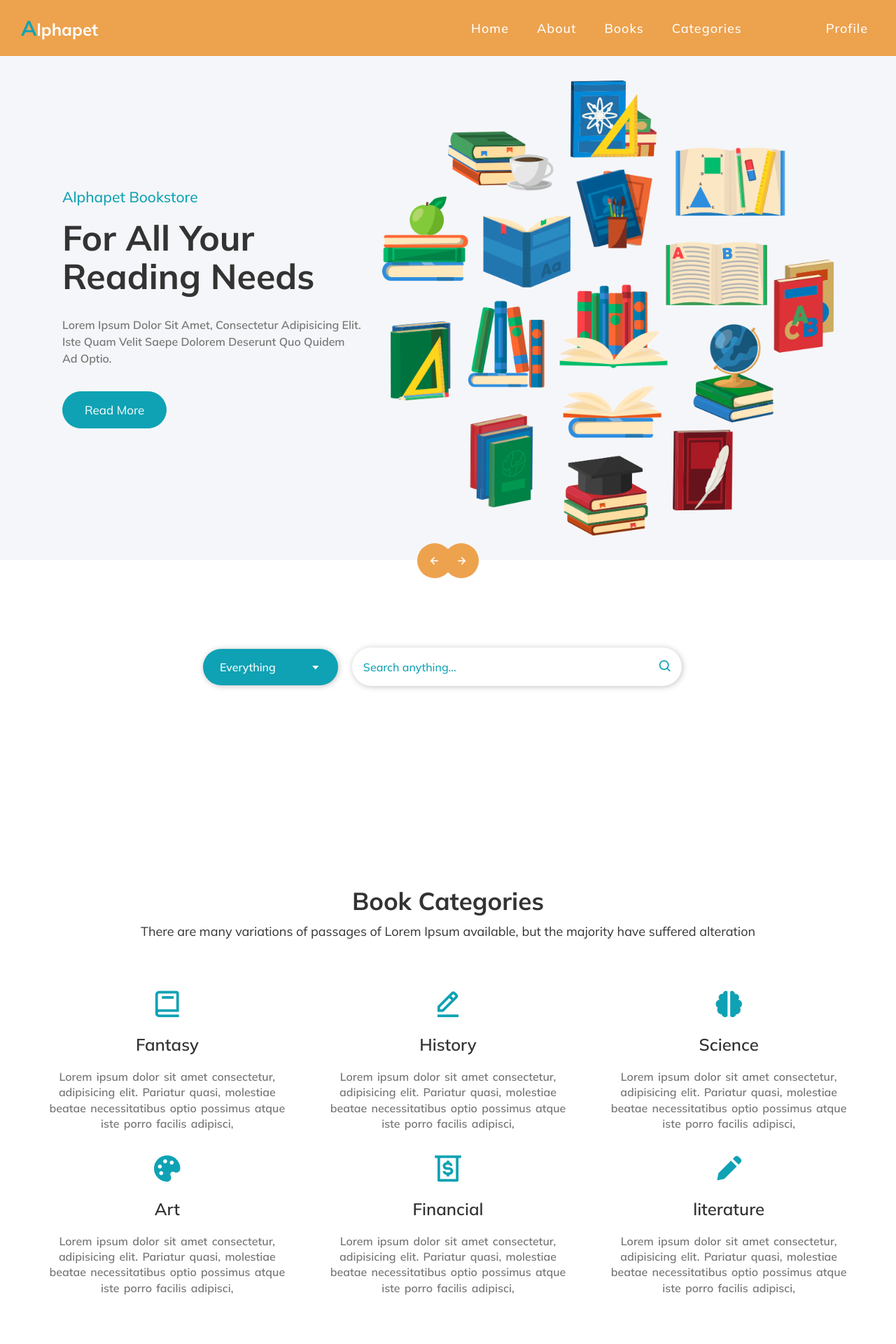
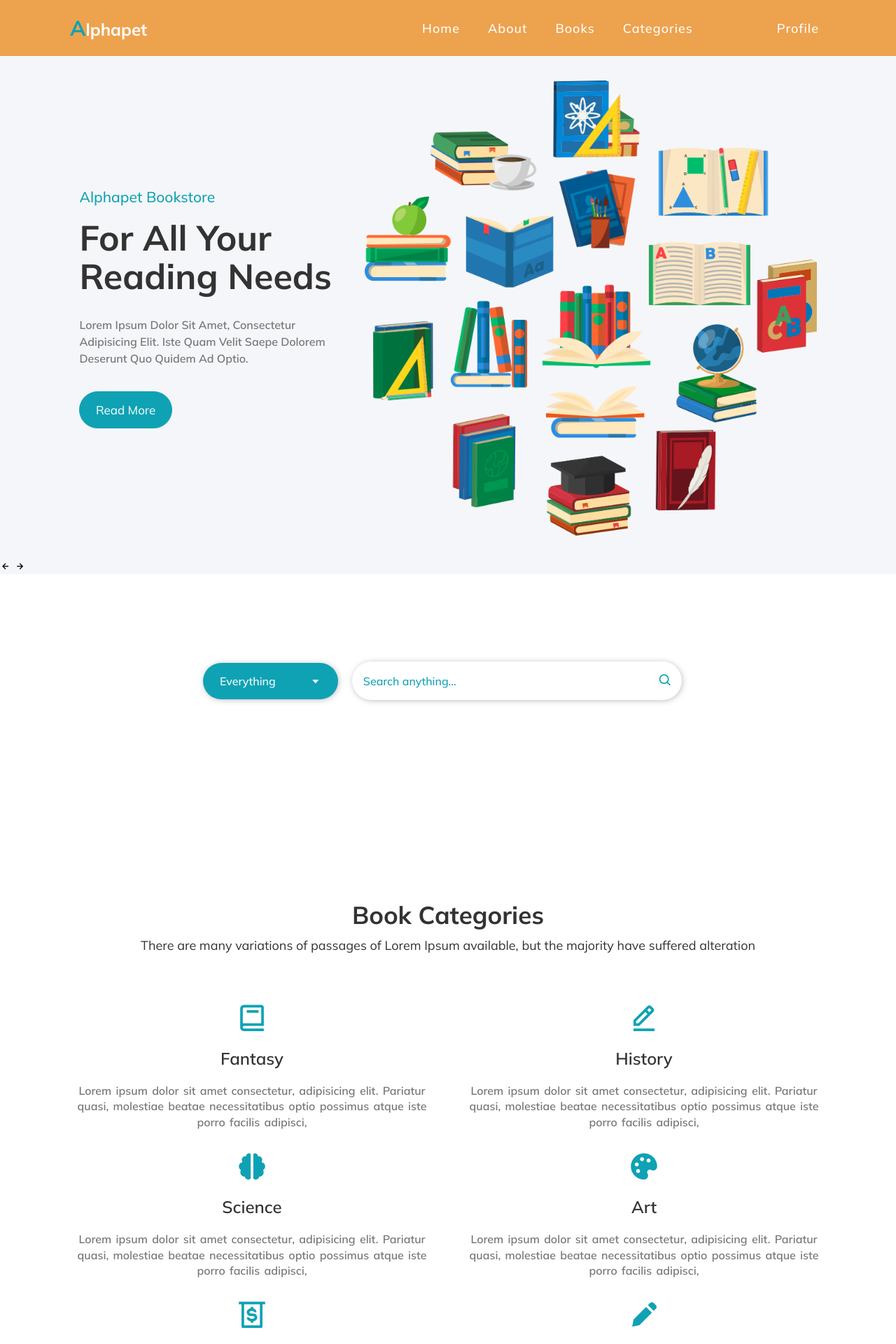
Before and after one commit to nourshaaban1/Web-Project, a Django app: page / in a window 1280 px wide. Shown: the top 1920 px of the page at 70% size. Run offline with Django 5.2, Linux system fonts and the light colour scheme.

Commit message:
fk nour sha3baan malk al html w css bs

```diff
--- a/Django/Library_Management/Book/views.py
+++ b/Django/Library_Management/Book/views.py
@@ -1,3 +1,6 @@
 from django.shortcuts import render
+from .models import Book
 
-# Create your views here.
+def all_books(request):
+    all_books = Book.objects.all()
+    return render(request, 'Book\all-book.html', {'books' : Book})
--- a/Django/Library_Management/static/css/home.css
+++ b/Django/Library_Management/static/css/home.css
@@ -145,104 +145,7 @@
 /* start header */
 
 /* start  nav */
-.container {
-    padding: 0 30px;
-}
-header {
-    background-color: #F5F6F9;
-    position: relative;
-}
-header .left {
-    color: #FFF;
-    display: flex;
-    font-family:Arial, Helvetica, sans-serif;
-    justify-content: center;
-    align-items: center;
-    font-size: 20px;
-    width: 50px;
-    height: 50px;
-    background-color: var(--main-color);
-    position: absolute;
-    border-radius: 50%;
-    bottom: -26px;
-    left: 48.5%;
-    transform: translateX(-50%);
-    cursor: pointer;
-    transition: all 0.3s ;
-}
-header .right {
-    color: #FFF;
-    display: flex;
-    font-family:Arial, Helvetica, sans-serif;
-    justify-content: center;
-    align-items: center;
-    font-size: 20px;
-    width: 50px;
-    height: 50px;
-    background-color: var(--main-color);
-    position: absolute;
-    border-radius: 50%;
-    bottom: -26px;
-    left: 51.5%;
-    transform: translateX(-50%);
-    cursor: pointer;
-    transition: all 0.3s ;
-}
-header span:hover {
-    background-color: var(--secondary-color);
-}
-header nav {
-    background-color: var(--main-color);
-}
-header .nav {
-    display: flex;
-    justify-content: center;
-    align-items: center;
-    width: 100%;
-    background-color: var(--main-color);
-    height: 80px;
-    overflow: hidden;
-}
-header .nav .logo  {
-    text-decoration: none;
-    color: #fff;
-    flex: 1;
-}
-header .nav .logo a {
-    text-decoration: none;
-    color: #fff;
-}
-header .nav .logo h2::first-letter {
-    text-decoration: none;
-    color: var(--secondary-color);
-    font-size: 30px;
-}
-header .nav .links {
-    display: flex;
-    justify-content: space-between;
-    gap: 100px;
-}
-header .nav .links ul {
-    display: flex;
-    list-style: none;
-    gap: 20px;
-}
-header .nav .links li {
-    padding: 40px 10px;
-    transition: all ease 0.3s;
-    cursor: pointer;
-}
-header .nav .links ul li a {
-    text-decoration: none;
-    color: #FFF;
-    font-size: 18px;
-    letter-spacing: 1px;
-    font-weight: 500;
-    text-transform: capitalize;
-}
-header .nav .links ul li:hover  {
-    background-color: var(--secondary-color);
-}
+
 /* end nav */
 header section {
     height: calc(100vh - 80px);
--- a/Django/Library_Management/templates/About.html
+++ b/Django/Library_Management/templates/About.html
@@ -41,7 +41,7 @@
     </header>
 
 
-      <section class="about">
+    <section class="about">
         <div class="container">
             <div class="text-content">
                 <h1>About Our Bookstore</h1>
--- a/Django/Library_Management/templates/home.html
+++ b/Django/Library_Management/templates/home.html
@@ -1,44 +1,16 @@
-<!DOCTYPE html>
+{% extends 'layout.html' %}
 {% load static %}
-<html lang="en">
-<head>
-    <meta charset="UTF-8">
+{% block headers %}
     <meta http-equiv="X-UA-Compatible" content="IE=edge">
     <title>Alphapet</title>
-    <meta name="viewport" content="width=device-width, initial-scale=1.0">
-    <link rel="preconnect" href="https://fonts.googleapis.com">
-    <link rel="preconnect" href="https://fonts.gstatic.com" crossorigin>
-    <link href="https://fonts.googleapis.com/css2?family=Mulish:ital,wght@0,200..1000;1,200..1000&family=Ubuntu:ital,wght@0,300;0,400;0,500;0,700;1,300;1,400;1,500;1,700&display=swap" rel="stylesheet">
     <link rel="stylesheet" href="https://cdn.jsdelivr.net/npm/boxicons@latest/css/boxicons.min.css">
     <link rel="stylesheet" href="https://unpkg.com/boxicons@latest/css/boxicons.min.css">
-    <link rel="icon" type="image/png" href="{% static 'Photos/Icon.png' %}" sizes="32x32">
     <link rel="stylesheet" href="{% static 'css/home.css' %}">
-    <link rel="stylesheet" href="{% static 'css/nav-bar.css' %}">
     <script src="{% static 'scripts/home-main.js' %}" defer></script>
-</head>
-<body>
-    <!-- start header -->
-    <header>
-        <nav>
-            <div class="container">
-                <div class="nav">
-                    <div class="logo"><h2><a href="{% url 'home' %}">Alphapet</a></h2></div>
-                    <div class="links">
-                        <ul id="main-links">
-                            <li><a href="{% url 'home' %}">home</a></li>
-                            <li><a href="{% url 'about' %}">about</a></li>
-                            <li><a href="{% url 'all-books' %}">books</a></li>
-                            <li><a href="{% url 'category' %}">categories</a></li>
-                        </ul>
-                        <div class="log">
-                            <ul>
-                                <li><a href="{% url 'account' %}">profile</a></li>
-                            </ul>
-                        </div>
-                    </div>
-                </div>
-            </div>
-        </nav>
+    <script src="{% static 'scripts/search.js' %}" defer></script>
+{% endblock %}
+
+{% block after-nav %}
     <section>
         <div class="container">
             <div class="content">
@@ -54,9 +26,9 @@
     </section>
     <span class="left"><i class='bx bx-left-arrow-alt'></i></span>
     <span class="right"><i class='bx bx-right-arrow-alt' ></i></span>
-    </header>
-    <!-- end header -->
+{% endblock %}
 
+{% block content %}
     <!-- start categories -->
     <section class="categories">
         <div class="container">
@@ -222,12 +194,4 @@
             </div>
         </section>
     <!-- end about-us -->
-
-    <footer>&copy; 2024 All Rights Reserved By FCAI-Developers</footer>
-    <!-- Search Bar start -->
-
-      <!-- Search Bar ends -->
-
-      <script src="{% static 'scripts/search.js' %}"></script>
-</body>
-</html>
+{% endblock %}
--- /dev/null
+++ b/Django/Library_Management/templates/layout.html
@@ -0,0 +1,48 @@
+<!DOCTYPE html>
+{% load static %}
+<html lang="en">
+    <head>
+        <meta charset="UTF-8">
+        <meta name="viewport" content="width=device-width, initial-scale=1.0">
+        <link rel="preconnect" href="https://fonts.googleapis.com">
+        <link rel="preconnect" href="https://fonts.gstatic.com" crossorigin>
+        <link href="https://fonts.googleapis.com/css2?family=Mulish:ital,wght@0,200..1000;1,200..1000&family=Ubuntu:ital,wght@0,300;0,400;0,500;0,700;1,300;1,400;1,500;1,700&display=swap" rel="stylesheet">
+        <link rel="icon" type="image/png" href="{% static 'Photos/Icon.png' %}" sizes="32x32">
+        <link rel="stylesheet" href="{% static 'css/nav-bar.css' %}">
+        <link rel="stylesheet" href="{% static 'css/footer.css' %}">
+        {% block headers %}
+
+        {% endblock %}
+    </head>
+    <body>
+        <header>
+            <nav>
+                <div class="container">
+                    <div class="nav">
+                        <div class="logo"><h2><a href="{% url 'home' %}">Alphapet</a></h2></div>
+                        <div class="links">
+                            <ul id="main-links">
+                                <li><a href="{% url 'home' %}">home</a></li>
+                                <li><a href="{% url 'about' %}">about</a></li>
+                                <li><a href="{% url 'all-books' %}">books</a></li>
+                                <li><a href="{% url 'category' %}">categories</a></li>
+                            </ul>
+                            <div class="log">
+                                <ul>
+                                    <li><a href="{% url 'account' %}">profile</a></li>
+                                </ul>
+                            </div>
+                        </div>
+                    </div>
+                </div>
+            </nav>
+            {% block after-nav %}
+
+            {% endblock %}
+        </header>
+        {% block content %}
+
+        {% endblock %}
+        <footer>&copy; 2024 All Rights Reserved By FCAI-Developers</footer>
+    </body>
+</html>
```
Also changed, not shown: Django/Library_Management/Book/templates/Book/all-books.html (renamed from Django/Library_Management/templates/all-books.html, +7 -1 lines), Django/Library_Management/db.sqlite3. Lines whose indentation alone changed are shown as unchanged.
